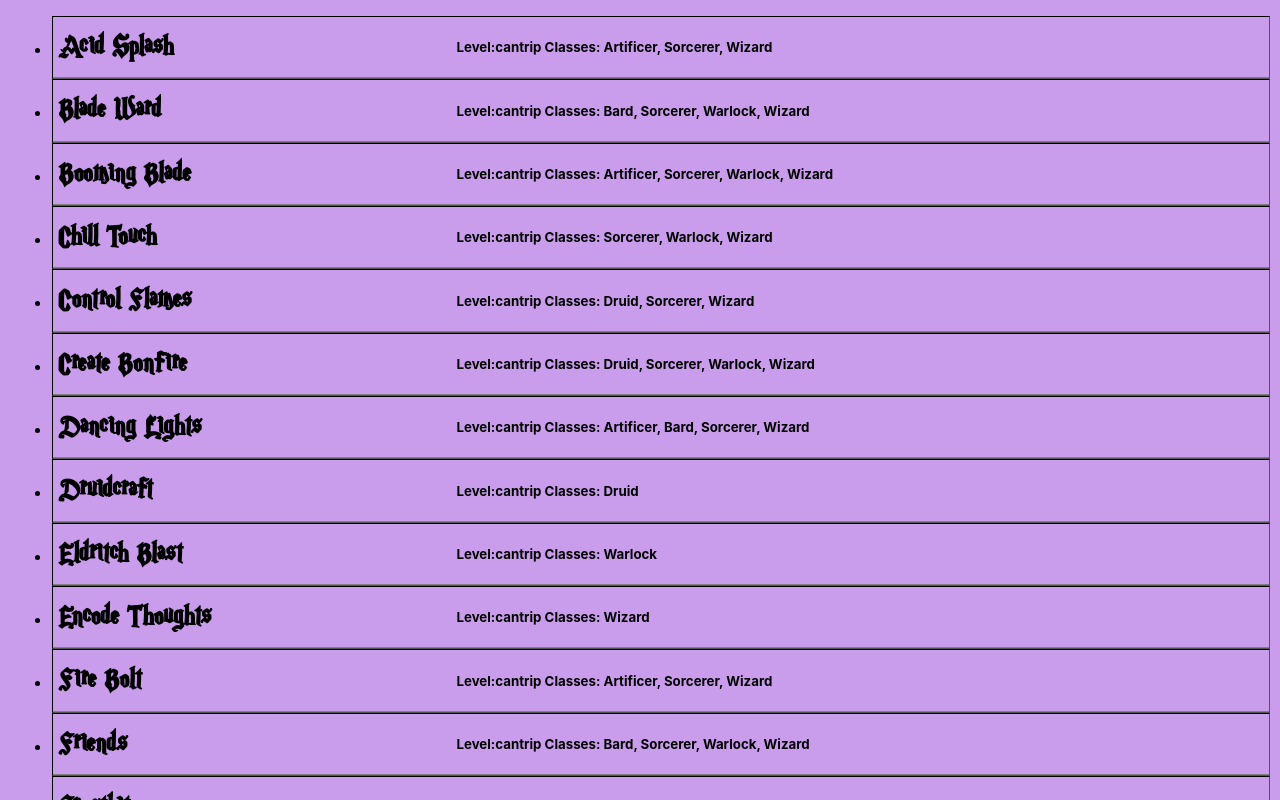
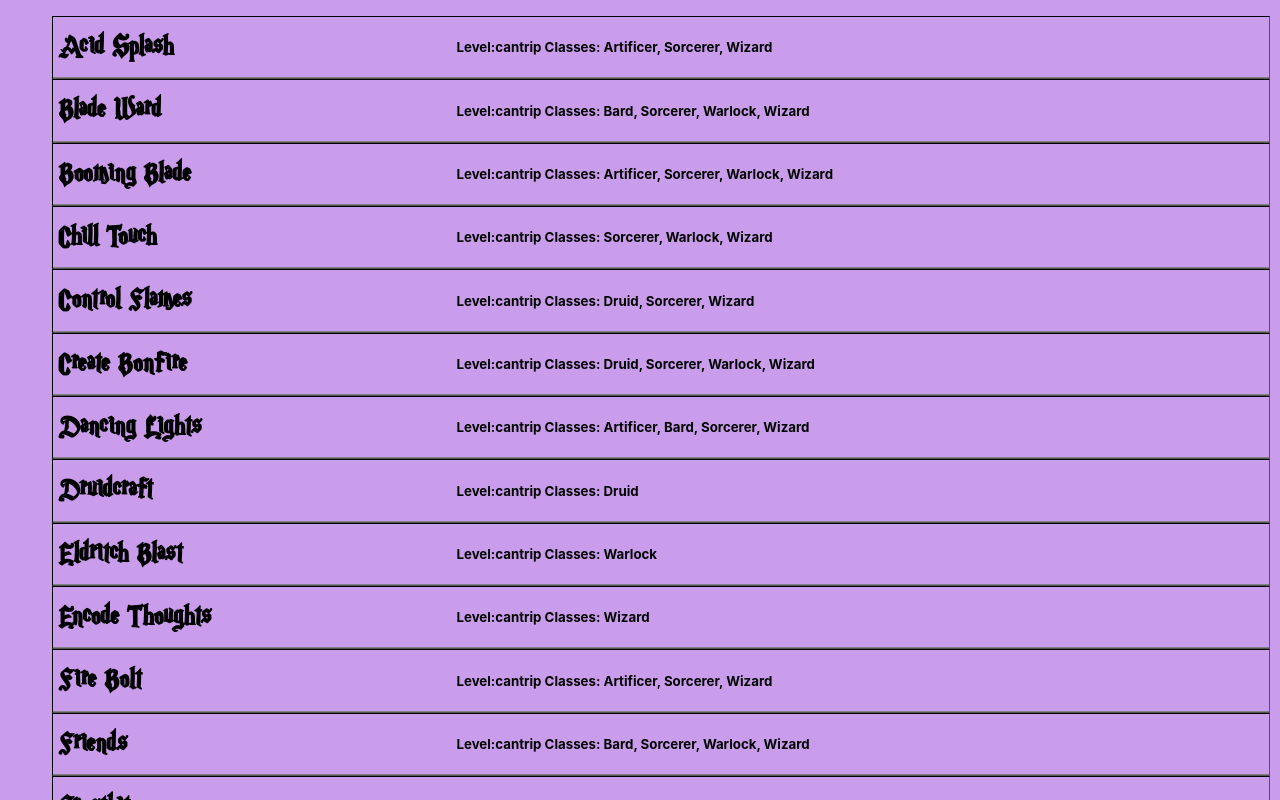
Before and after one commit to GenerNom/new_spell_book, a React (Create React App) app: page / in a window 1280 px wide. Shown: the top 800 px of the page. Built offline with nearby package versions, Linux system fonts and the light colour scheme; the HTML template or start-up script is replaced by a standard one.

Commit message:
remove unused log

```diff
--- a/src/App.css
+++ b/src/App.css
@@ -24,6 +24,9 @@ body{
   margin-top: 5px;
   margin-bottom: 5px;
   font-size: xx-large;
+}
+ul{
+  list-style: none;
 }
 .displaySpell{
   border: 1px inset black ;
--- a/src/topLevel/ProductionTopLevel.tsx
+++ b/src/topLevel/ProductionTopLevel.tsx
@@ -5,7 +5,6 @@ import getSpellList from "../spellListService"
 import { ListManager } from "../list/ListManager"
 
 const importedSpells:Array<Spell> = getSpellList()
-console.log(importedSpells.length);
 
 const ProductionListManager:FC = ():JSX.Element => <ListManager allSpells={importedSpells} />
 const ProductionTopLevel:FC = ():JSX.Element => <TopLevel ListManager={ProductionListManager} />
```
